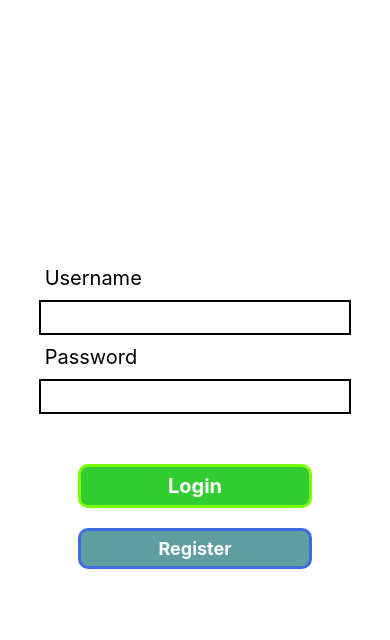
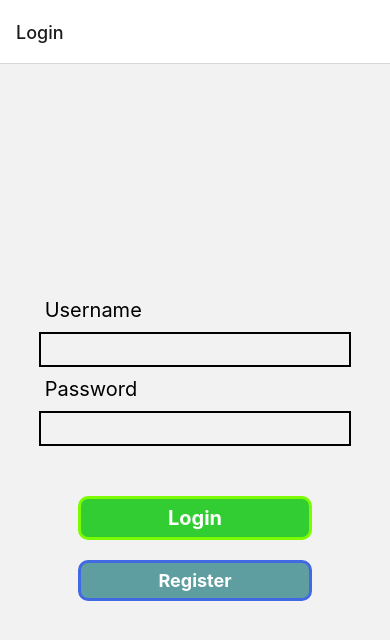
Before and after one commit to emiliobielanski/Chat-App, a React Native app: screen / in a window 390 px wide. Shown: the top 640 px of the page. Built offline with nearby package versions, Linux system fonts and the light colour scheme.

Commit message:
Nav till Register

```diff
--- a/App.js
+++ b/App.js
@@ -1,12 +1,22 @@
+import 'react-native-gesture-handler';
 import { StatusBar } from 'expo-status-bar';
 import { StyleSheet, Text, View } from 'react-native';
 import Login from './components/Login';
+import Messages from "./components/Messages"
+import Register from './components/Register';
 import { NavigationContainer } from '@react-navigation/native';
+import { createStackNavigator } from '@react-navigation/stack';
+
 
 export default function App() {
+  const Stack = createStackNavigator();
   return (
     <NavigationContainer>
-      <Login />
+      <Stack.Navigator>
+        <Stack.Screen  name="Login" component={Login} />
+        <Stack.Screen name="Messages" component={Messages} />
+        <Stack.Screen name="Register" component={Register} />
+      </Stack.Navigator>
     </NavigationContainer>
   );
 }
--- a/components/Login.js
+++ b/components/Login.js
@@ -1,6 +1,7 @@
 import React, {useState} from 'react'
 import { Text, TextInput, View, StyleSheet, Button, Pressable } from 'react-native'
 import { useNavigation } from '@react-navigation/native';
+
 const Login = () => {
     const navigation = useNavigation();
 
@@ -32,7 +33,9 @@ const Login = () => {
             }
         }
 
-
+        const handleRegisterClick = () => {
+            navigation.navigate("Register");
+        }
 
   return (
  <View style={styles.container}>
@@ -51,8 +54,8 @@ const Login = () => {
     <Pressable style={styles.loginButton} onPress={handleLogin}>
         <Text style={{fontSize: 20, color: "white", fontWeight: "bold"}}>Login</Text>
     </Pressable>
-    <Pressable style={styles.registerButton}
-     >
+
+    <Pressable style={styles.registerButton} onPress={handleRegisterClick}>
         <Text  style={{fontSize: 18, color: "white", fontWeight: "bold"}}>Register</Text>
     </Pressable>
  </View>
--- /dev/null
+++ b/components/Register.js
@@ -0,0 +1,35 @@
+import React from 'react'
+import { Text, TextInput, View, StyleSheet, Button, Pressable } from 'react-native'
+const Register = () => {
+  return (
+    <View style={styles.container}>
+
+        <TextInput style={styles.username}/>
+        <TextInput  style={styles.password}/>
+
+    </View>
+  )
+}
+
+export default Register
+
+
+
+const styles = StyleSheet.create({
+    container: {
+        flex: 1,
+        justifyContent: "center",
+        alignItems: "center"
+    },
+    username: {
+        borderWidth: 2,
+        borderColor: "black",
+        width: "80%",
+        margin: 20,
+    },
+    password: {
+        borderWidth: 2,
+        borderColor: "black",
+        width: "80%",
+    }
+})
--- a/package.json
+++ b/package.json
@@ -10,12 +10,14 @@
   },
   "dependencies": {
     "@react-navigation/native": "^6.1.7",
+    "@react-navigation/stack": "^6.3.17",
     "expo": "~49.0.8",
     "expo-status-bar": "~1.6.0",
     "react": "18.2.0",
     "react-native": "0.72.4",
-    "react-native-screens": "~3.22.0",
-    "react-native-safe-area-context": "4.6.3"
+    "react-native-gesture-handler": "~2.12.0",
+    "react-native-safe-area-context": "4.6.3",
+    "react-native-screens": "~3.22.0"
   },
   "devDependencies": {
     "@babel/core": "^7.20.0"
```
Also changed, not shown: 1 other file (tests, documents, lock files or other folders).
